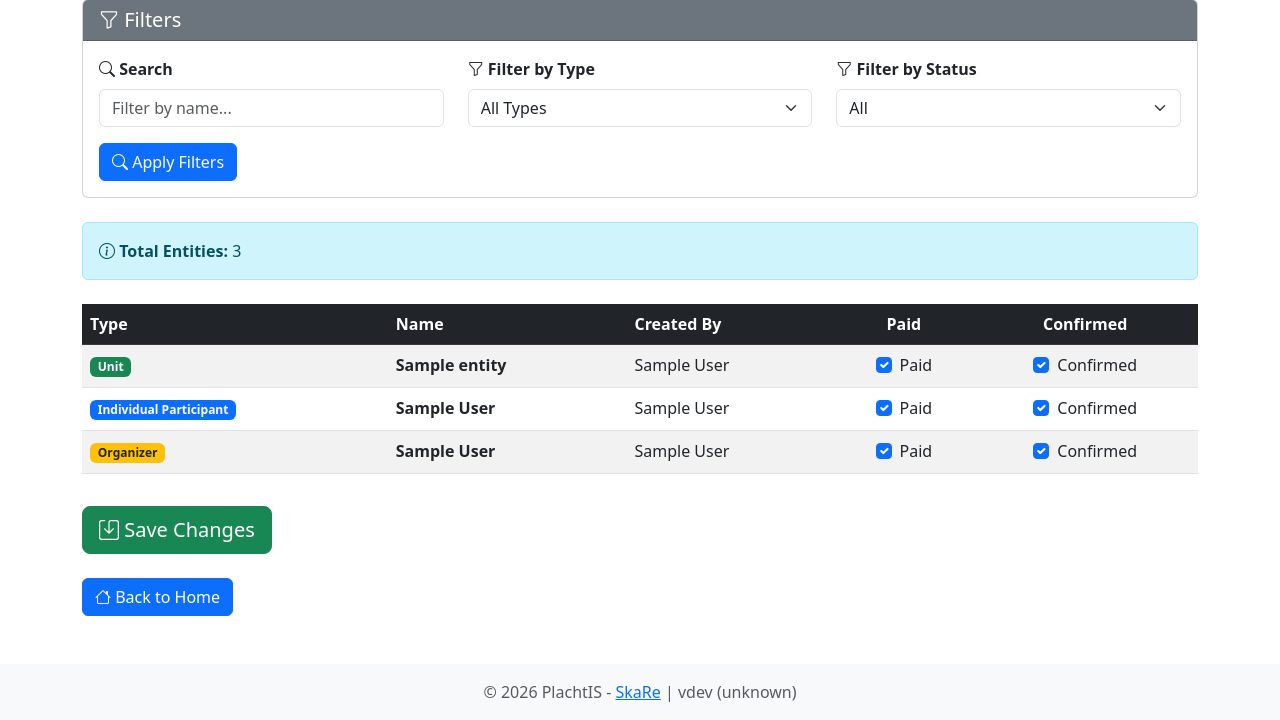
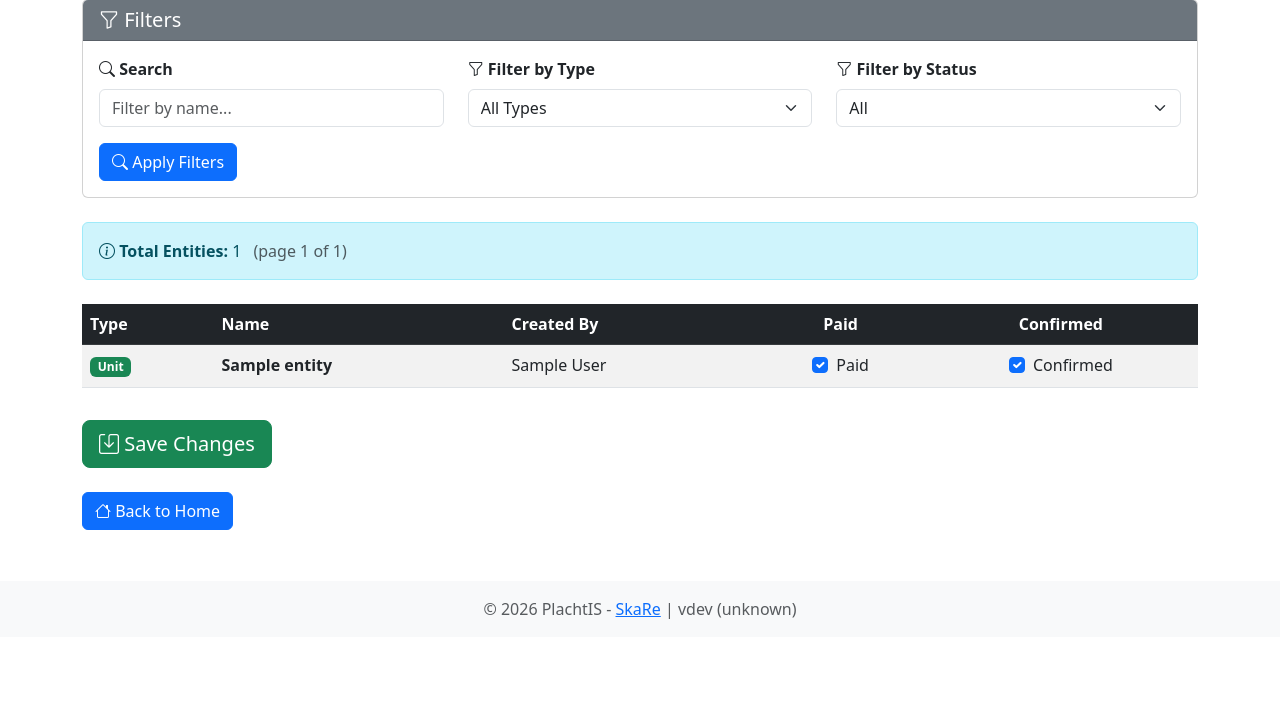
Before and after one commit to ciakval/plachtis, a Django app: page /entities/manage/ in a window 1280 px wide. Shown: the part 163-883 px from the top of the page. After the commit the page ends 782 px from the top, so only its background shows below. Run offline with Django 5.2, Linux system fonts and the light colour scheme; a user stored in the database is signed in; tables that the repository leaves empty hold one stand-in row (values such as "Sample post").

Commit message:
views: optimize queries

```diff
--- a/SkaRe/templates/SkaRe/manage_entities.html
+++ b/SkaRe/templates/SkaRe/manage_entities.html
@@ -63,7 +63,8 @@
         <!-- Statistics -->
         <div class="alert alert-info mb-4">
             <i class="bi bi-info-circle"></i>
-            <strong>{% trans "Total Entities" %}:</strong> {{ entities_data|length }}
+            <strong>{% trans "Total Entities" %}:</strong> {{ page_obj.paginator.count }}
+            <span class="ms-2 text-muted">{% blocktrans with page=page_obj.number pages=page_obj.paginator.num_pages %}(page {{ page }} of {{ pages }}){% endblocktrans %}</span>
         </div>
 
         <!-- Form for updating entities -->
@@ -72,6 +73,7 @@
             <input type="hidden" name="search" value="{{ search_query|default:'' }}">
             <input type="hidden" name="type" value="{{ type_filter|default:'' }}">
             <input type="hidden" name="status" value="{{ status_filter|default:'' }}">
+            <input type="hidden" name="page" value="{{ page_obj.number }}">
 
             <!-- Data Table -->
             <div class="table-responsive">
@@ -145,6 +147,28 @@
             {% endif %}
         </form>
 
+            {% if page_obj.paginator.num_pages > 1 %}
+            <nav aria-label="{% trans 'Entity pages' %}" class="mb-4">
+                <ul class="pagination">
+                    {% if page_obj.has_previous %}
+                    <li class="page-item">
+                        <a class="page-link" href="?search={{ search_query|urlencode }}&type={{ type_filter|urlencode }}&status={{ status_filter|urlencode }}&page={{ page_obj.previous_page_number }}">{% trans "Previous" %}</a>
+                    </li>
+                    {% else %}
+                    <li class="page-item disabled"><span class="page-link">{% trans "Previous" %}</span></li>
+                    {% endif %}
+                    <li class="page-item disabled"><span class="page-link">{{ page_obj.number }} / {{ page_obj.paginator.num_pages }}</span></li>
+                    {% if page_obj.has_next %}
+                    <li class="page-item">
+                        <a class="page-link" href="?search={{ search_query|urlencode }}&type={{ type_filter|urlencode }}&status={{ status_filter|urlencode }}&page={{ page_obj.next_page_number }}">{% trans "Next" %}</a>
+                    </li>
+                    {% else %}
+                    <li class="page-item disabled"><span class="page-link">{% trans "Next" %}</span></li>
+                    {% endif %}
+                </ul>
+            </nav>
+            {% endif %}
+
         <div class="mt-4">
             <a class="btn btn-primary" href="{% url 'SkaRe:home' %}" role="button">
                 <i class="bi bi-house"></i> {% trans "Back to Home" %}
--- a/SkaRe/views.py
+++ b/SkaRe/views.py
@@ -5,7 +5,8 @@ from django.contrib.auth.decorators import login_required
 from django.contrib.auth.models import User
 from django.contrib import messages
 from django.db import transaction
-from django.db.models import Q
+from django.db.models import Q, Sum
+from django.core.paginator import Paginator
 from django import forms
 from django.utils.translation import gettext as _
 from django.utils.http import url_has_allowed_host_and_scheme
@@ -19,6 +20,10 @@ from .models import (
     Entity, Unit, RegularParticipant, EventSettings,
     IndividualParticipant, Organizer
 )
+
+
+ADMIN_RESULTS_LIMIT = 500
+MANAGE_ENTITIES_PAGE_SIZE = 100
 
 
 def home(request):
@@ -619,15 +624,31 @@ def list_all(request):
         messages.error(request, _('You do not have permission to view this page.'))
         return redirect('SkaRe:home')
 
-    participants = IndividualParticipant.objects.all().select_related('entity')
-    organizers = Organizer.objects.all().select_related('entity')
-    units = Unit.objects.all().select_related('entity')
-    regular_participants = RegularParticipant.objects.all().select_related('unit', 'unit__entity')
+    participant_total = IndividualParticipant.objects.count()
+    organizer_total = Organizer.objects.count()
+    regular_participant_total = RegularParticipant.objects.count()
+
+    participants = IndividualParticipant.objects.select_related('entity').order_by('-id')[:ADMIN_RESULTS_LIMIT]
+    organizers = Organizer.objects.select_related('entity').order_by('-id')[:ADMIN_RESULTS_LIMIT]
+    units = Unit.objects.select_related('entity').order_by('-id')[:ADMIN_RESULTS_LIMIT]
+    regular_participants = RegularParticipant.objects.select_related('unit', 'unit__entity').order_by('-id')[:ADMIN_RESULTS_LIMIT]
+
+    results_limited = (
+        participant_total > ADMIN_RESULTS_LIMIT
+        or organizer_total > ADMIN_RESULTS_LIMIT
+        or regular_participant_total > ADMIN_RESULTS_LIMIT
+    )
+
     context = {
         'participants': participants,
         'organizers': organizers,
         'units': units,
         'regular_participants': regular_participants,
+        'participant_total': participant_total,
+        'organizer_total': organizer_total,
+        'regular_participant_total': regular_participant_total,
+        'results_limited': results_limited,
+        'results_limit': ADMIN_RESULTS_LIMIT,
     }
     return render(request, 'SkaRe/list_all.html', context)
 
@@ -645,22 +666,22 @@ def list_merchandise(request):
 
     # Initialize querysets based on type filter
     if type_filter == 'unit':
-        units = Unit.objects.all().select_related('entity')
+        units = Unit.objects.select_related('entity')
         individual_participants = IndividualParticipant.objects.none()
         organizers = Organizer.objects.none()
     elif type_filter == 'individual_participant':
         units = Unit.objects.none()
-        individual_participants = IndividualParticipant.objects.all().select_related('entity')
+        individual_participants = IndividualParticipant.objects.select_related('entity')
         organizers = Organizer.objects.none()
     elif type_filter == 'organizer':
         units = Unit.objects.none()
         individual_participants = IndividualParticipant.objects.none()
-        organizers = Organizer.objects.all().select_related('entity')
+        organizers = Organizer.objects.select_related('entity')
     else:
         # Get all units, individual participants, and organizers
-        units = Unit.objects.all().select_related('entity')
-        individual_participants = IndividualParticipant.objects.all().select_related('entity')
-        organizers = Organizer.objects.all().select_related('entity')
+        units = Unit.objects.select_related('entity')
+        individual_participants = IndividualParticipant.objects.select_related('entity')
+        organizers = Organizer.objects.select_related('entity')
 
     # Filter by name if search query is provided
     if search_query:
@@ -678,14 +699,32 @@ def list_merchandise(request):
                 Q(first_name__icontains=search_query) | Q(last_name__icontains=search_query)
             )
 
-    # Calculate totals
-    total_scarves = sum(unit.scarf_count for unit in units)
-    total_scarves += sum(participant.scarf_count for participant in individual_participants)
-    total_scarves += sum(1 for o in organizers if o.wants_scarf)
+    unit_total = units.count()
+    individual_total = individual_participants.count()
+    organizer_total = organizers.count()
 
-    total_hats = sum(unit.hat_count for unit in units)
-    total_hats += sum(participant.hat_count for participant in individual_participants)
-    total_hats += sum(1 for o in organizers if o.wants_hat)
+    # Calculate totals from the full filtered querysets in SQL.
+    total_scarves = sum(item or 0 for item in [
+        units.aggregate(total=Sum('scarf_count'))['total'],
+        individual_participants.aggregate(total=Sum('scarf_count'))['total'],
+        organizers.filter(wants_scarf=True).count(),
+    ])
+    total_hats = sum(item or 0 for item in [
+        units.aggregate(total=Sum('hat_count'))['total'],
+        individual_participants.aggregate(total=Sum('hat_count'))['total'],
+        organizers.filter(wants_hat=True).count(),
+    ])
+
+    results_limited = (
+        unit_total > ADMIN_RESULTS_LIMIT
+        or individual_total > ADMIN_RESULTS_LIMIT
+        or organizer_total > ADMIN_RESULTS_LIMIT
+    )
+
+    # Guard against rendering massive tables in a single request.
+    units = units.order_by('-id')[:ADMIN_RESULTS_LIMIT]
+    individual_participants = individual_participants.order_by('-id')[:ADMIN_RESULTS_LIMIT]
+    organizers = organizers.order_by('-id')[:ADMIN_RESULTS_LIMIT]
 
     context = {
         'units': units,
@@ -695,6 +734,11 @@ def list_merchandise(request):
         'type_filter': type_filter,
         'total_scarves': total_scarves,
         'total_hats': total_hats,
+        'unit_total': unit_total,
+        'individual_total': individual_total,
+        'organizer_total': organizer_total,
+        'results_limited': results_limited,
+        'results_limit': ADMIN_RESULTS_LIMIT,
     }
     return render(request, 'SkaRe/list_merchandise.html', context)
 
@@ -867,7 +911,7 @@ def manage_entities(request):
         from urllib.parse import urlencode
 
         params = {}
-        for key in ['search', 'type', 'status']:
+        for key in ['search', 'type', 'status', 'page']:
             value = request.POST.get(key, '').strip()
             if value:
                 params[key] = value
@@ -882,92 +926,94 @@ def manage_entities(request):
     search_query = request.GET.get('search', '').strip()
     type_filter = request.GET.get('type', '').strip()
     status_filter = request.GET.get('status', '').strip()  # 'paid', 'unpaid', 'confirmed', 'unconfirmed', 'all'
+    page_number = request.GET.get('page', '1')
 
-    # Get all entities with their related objects
-    units = Unit.objects.all().select_related('entity', 'entity__created_by')
-    individual_participants = IndividualParticipant.objects.all().select_related('entity', 'entity__created_by')
-    organizers = Organizer.objects.all().select_related('entity', 'entity__created_by')
+    entities_qs = Entity.objects.select_related(
+        'created_by',
+        'unit_profile',
+        'individual_participant_profile',
+        'organizer_profile',
+    )
 
     # Filter by type
     if type_filter == 'unit':
-        individual_participants = IndividualParticipant.objects.none()
-        organizers = Organizer.objects.none()
+        entities_qs = entities_qs.filter(unit_profile__isnull=False)
     elif type_filter == 'individual_participant':
-        units = Unit.objects.none()
-        organizers = Organizer.objects.none()
+        entities_qs = entities_qs.filter(individual_participant_profile__isnull=False)
     elif type_filter == 'organizer':
-        units = Unit.objects.none()
-        individual_participants = IndividualParticipant.objects.none()
+        entities_qs = entities_qs.filter(organizer_profile__isnull=False)
+    else:
+        entities_qs = entities_qs.filter(
+            Q(unit_profile__isnull=False)
+            | Q(individual_participant_profile__isnull=False)
+            | Q(organizer_profile__isnull=False)
+        )
 
     # Filter by search query
     if search_query:
-        if type_filter == '' or type_filter == 'unit':
-            units = units.filter(entity__scout_unit_name__icontains=search_query)
-        if type_filter == '' or type_filter == 'individual_participant':
-            individual_participants = individual_participants.filter(
-                Q(first_name__icontains=search_query) | Q(last_name__icontains=search_query)
-            )
-        if type_filter == '' or type_filter == 'organizer':
-            organizers = organizers.filter(
-                Q(first_name__icontains=search_query) | Q(last_name__icontains=search_query)
-            )
+        entities_qs = entities_qs.filter(
+            Q(scout_unit_name__icontains=search_query)
+            | Q(individual_participant_profile__first_name__icontains=search_query)
+            | Q(individual_participant_profile__last_name__icontains=search_query)
+            | Q(organizer_profile__first_name__icontains=search_query)
+            | Q(organizer_profile__last_name__icontains=search_query)
+        )
 
     # Filter by status
     if status_filter == 'paid':
-        units = units.filter(entity__paid=True)
-        individual_participants = individual_participants.filter(entity__paid=True)
-        organizers = organizers.filter(entity__paid=True)
+        entities_qs = entities_qs.filter(paid=True)
     elif status_filter == 'unpaid':
-        units = units.filter(entity__paid=False)
-        individual_participants = individual_participants.filter(entity__paid=False)
-        organizers = organizers.filter(entity__paid=False)
+        entities_qs = entities_qs.filter(paid=False)
     elif status_filter == 'confirmed':
-        units = units.filter(entity__confirmed=True)
-        individual_participants = individual_participants.filter(entity__confirmed=True)
-        organizers = organizers.filter(entity__confirmed=True)
+        entities_qs = entities_qs.filter(confirmed=True)
     elif status_filter == 'unconfirmed':
-        units = units.filter(entity__confirmed=False)
-        individual_participants = individual_participants.filter(entity__confirmed=False)
-        organizers = organizers.filter(entity__confirmed=False)
+        entities_qs = entities_qs.filter(confirmed=False)
 
-    # Prepare entity list with type information
+    entities_qs = entities_qs.order_by('-created_at')
+    paginator = Paginator(entities_qs, MANAGE_ENTITIES_PAGE_SIZE)
+    page_obj = paginator.get_page(page_number)
+
+    # Prepare current page data with type information.
     entities_data = []
+    for entity in page_obj.object_list:
+        if hasattr(entity, 'unit_profile'):
+            entities_data.append({
+                'entity': entity,
+                'type': 'unit',
+                'type_display': _('Unit'),
+                'name': entity.scout_unit_name or _('Unnamed Unit'),
+                'unit': entity.unit_profile,
+            })
+            continue
 
-    for unit in units:
-        entities_data.append({
-            'entity': unit.entity,
-            'type': 'unit',
-            'type_display': _('Unit'),
-            'name': unit.entity.scout_unit_name or _('Unnamed Unit'),
-            'unit': unit,
-        })
+        if hasattr(entity, 'individual_participant_profile'):
+            participant = entity.individual_participant_profile
+            entities_data.append({
+                'entity': entity,
+                'type': 'individual_participant',
+                'type_display': _('Individual Participant'),
+                'name': f"{participant.first_name} {participant.last_name}",
+                'participant': participant,
+            })
+            continue
 
-    for participant in individual_participants:
-        entities_data.append({
-            'entity': participant.entity,
-            'type': 'individual_participant',
-            'type_display': _('Individual Participant'),
-            'name': f"{participant.first_name} {participant.last_name}",
-            'participant': participant,
-        })
-
-    for organizer in organizers:
-        entities_data.append({
-            'entity': organizer.entity,
-            'type': 'organizer',
-            'type_display': _('Organizer'),
-            'name': f"{organizer.first_name} {organizer.last_name}",
-            'organizer': organizer,
-        })
-
-    # Sort by created_at (newest first)
-    entities_data.sort(key=lambda x: x['entity'].created_at, reverse=True)
+        if hasattr(entity, 'organizer_profile'):
+            organizer = entity.organizer_profile
+            entities_data.append({
+                'entity': entity,
+                'type': 'organizer',
+                'type_display': _('Organizer'),
+                'name': f"{organizer.first_name} {organizer.last_name}",
+                'organizer': organizer,
+            })
 
     context = {
         'entities_data': entities_data,
         'search_query': search_query,
         'type_filter': type_filter,
         'status_filter': status_filter,
+        'page_obj': page_obj,
+        'manage_entities_page_size': MANAGE_ENTITIES_PAGE_SIZE,
     }
     return render(request, 'SkaRe/manage_entities.html', context)
 
```
Also changed, not shown: SkaRe/templates/SkaRe/list_all.html (+10 -3 lines), SkaRe/templates/SkaRe/list_merchandise.html (+11 -4 lines).
